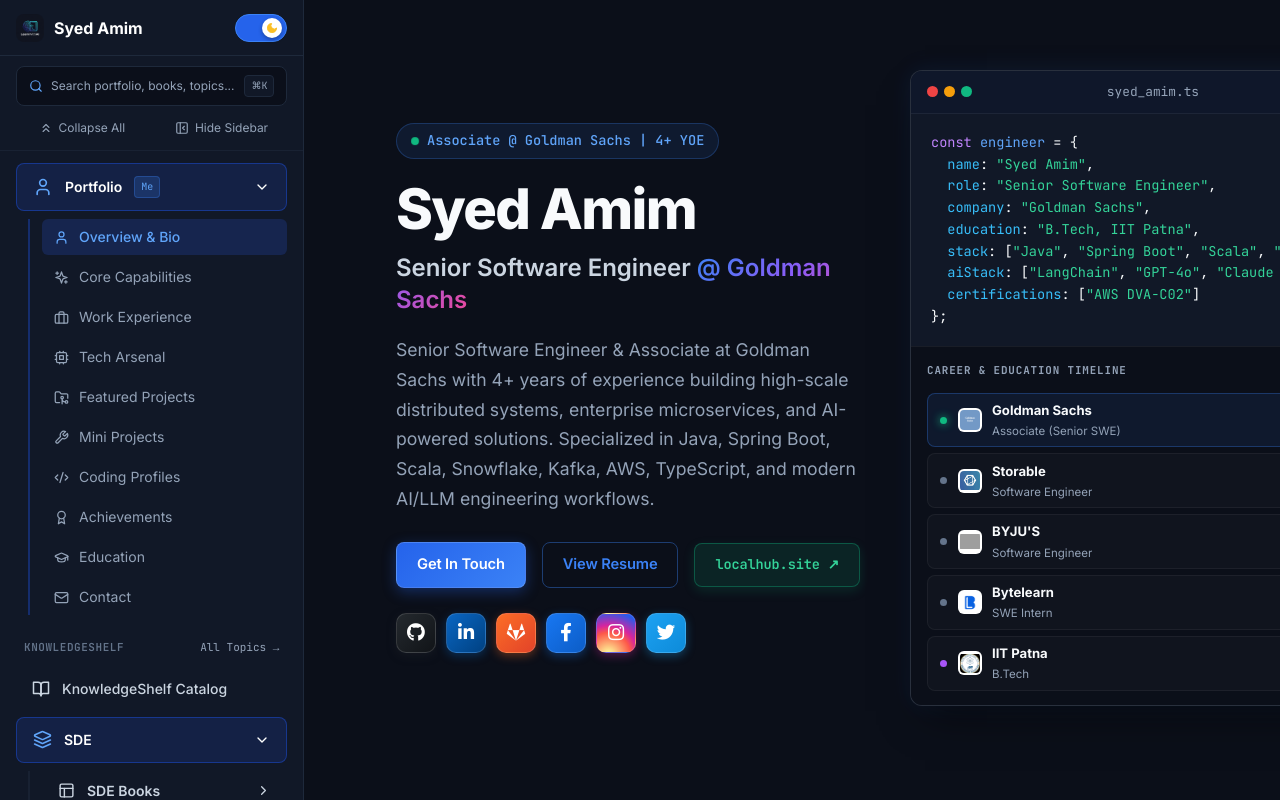
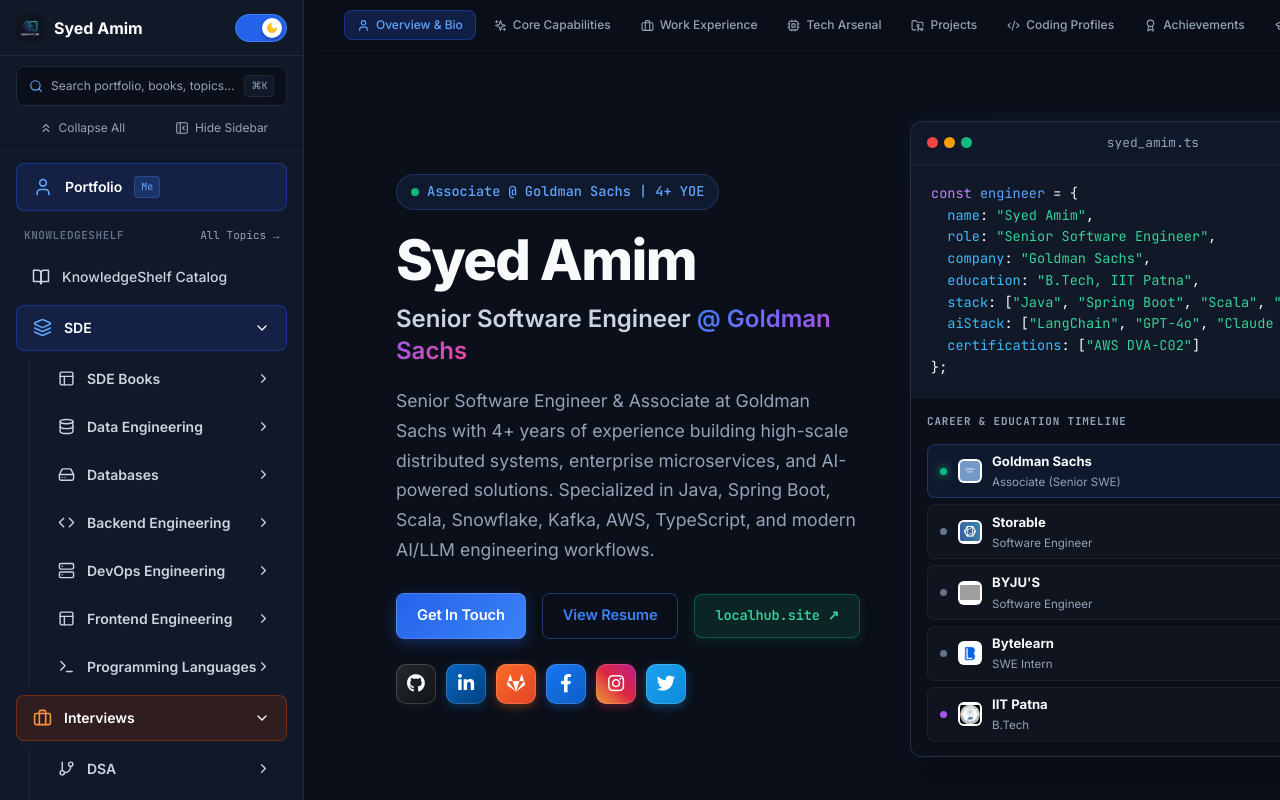
Before and after one commit to Insh72amim/syedamim, a React (Vite) app: page / in a window 1280 px wide. Built offline with nearby package versions, Linux system fonts and the light colour scheme; grey boxes are pictures that could not be loaded.

Commit message:
chore: fixes here n there

```diff
--- a/src/components/Layout.jsx
+++ b/src/components/Layout.jsx
@@ -28,8 +28,7 @@ const PORTFOLIO_SECTIONS = [
   { id: "skills", name: "Core Capabilities", icon: Sparkles },
   { id: "experience", name: "Work Experience", icon: Briefcase },
   { id: "techstack", name: "Tech Arsenal", icon: Cpu },
-  { id: "projects", name: "Featured Projects", icon: FolderGit2 },
-  { id: "miniprojects", name: "Mini Projects", icon: Wrench },
+  { id: "projects", name: "Projects", icon: FolderGit2 },
   { id: "codingprofile", name: "Coding Profiles", icon: Code2 },
   { id: "achievements", name: "Achievements", icon: Award },
   { id: "education", name: "Education", icon: GraduationCap },
@@ -430,71 +429,31 @@ const Layout = () => {
 
       {/* Scrollable Unified Navigation */}
       <nav className="flex-1 px-4 py-3 space-y-2 overflow-y-auto custom-scrollbar">
-        {/* 1. TOP ITEM: PORTFOLIO (Opened by default) */}
-        <div className="mb-4">
-          <button
+        {/* 1. TOP ITEM: PORTFOLIO (Direct link, non-expandable) */}
+        <Link
+          to="/"
           onClick={() => {
-              if (!isPortfolioRoute) {
-                navigate("/");
-                setIsPortfolioExpanded(true);
-              } else {
-                setIsPortfolioExpanded((prev) => !prev);
+            if (isMobile) setMobileSidebarOpen(false);
+            const scrollEl = document.getElementById("main-scroll-container");
+            if (scrollEl) {
+              scrollEl.scrollTo({ top: 0, behavior: "smooth" });
             }
           }}
-            className={`w-full flex items-center justify-between px-4 py-3 rounded-lg transition-all hover:bg-blue-900/50 ${
-              isPortfolioRoute || isPortfolioExpanded
-                ? "bg-blue-900/30 border border-blue-700/50"
+          className={`flex items-center gap-3 px-4 py-3 mb-2 rounded-lg transition-all hover:bg-blue-900/50 ${
+            isPortfolioRoute
+              ? "bg-blue-900/30 border border-blue-700/50 text-blue-400"
               : "text-gray-300"
           }`}
         >
-            <div className="flex items-center gap-3">
           <User
             size={20}
-                className={
-                  isPortfolioRoute || isPortfolioExpanded
-                    ? "text-blue-400"
-                    : ""
-                }
+            className={isPortfolioRoute ? "text-blue-400" : ""}
           />
-              <span className="font-semibold text-sm text-white">
-                Portfolio
-              </span>
+          <span className="font-semibold text-sm text-white">Portfolio</span>
           <span className="text-[10px] font-mono px-1.5 py-0.5 rounded bg-blue-500/20 text-blue-400 border border-blue-500/30">
             Me
           </span>
-            </div>
-            {isPortfolioExpanded ? (
-              <ChevronDown size={16} />
-            ) : (
-              <ChevronRight size={16} />
-            )}
-          </button>
-
-          {isPortfolioExpanded && (
-            <div className="ml-3 mt-2 space-y-1 border-l-2 border-blue-700/40 pl-3">
-              {PORTFOLIO_SECTIONS.map((sec) => {
-                const SecIcon = sec.icon;
-                const isSecActive =
-                  isPortfolioRoute && activePortfolioSection === sec.id;
-                return (
-                  <button
-                    key={sec.id}
-                    type="button"
-                    onClick={() => handlePortfolioSectionClick(sec.id)}
-                    className={`w-full flex items-center gap-2.5 px-3 py-2 rounded-md text-sm text-left transition-colors ${
-                      isSecActive
-                        ? "bg-blue-900/40 text-blue-400 font-medium"
-                        : "text-gray-400 hover:text-white hover:bg-gray-700/70"
-                    }`}
-                  >
-                    <SecIcon size={15} className="flex-shrink-0" />
-                    <span className="truncate">{sec.name}</span>
-                  </button>
-                );
-              })}
-            </div>
-          )}
-        </div>
+        </Link>
 
         {/* Divider for KnowledgeShelf */}
         <div className="pt-2 pb-1 px-2 flex items-center justify-between">
@@ -666,6 +625,34 @@ const Layout = () => {
             </button>
           </div>
         )}
+
+        {/* Top Section Navigation Bar on Portfolio Page */}
+        {isPortfolioRoute && (
+          <div className="sticky top-0 lg:top-0 z-20 border-b border-gray-800/80 bg-gray-900/90 backdrop-blur-md">
+            <div className="max-w-7xl mx-auto px-4 sm:px-6 py-2.5 flex items-center gap-1.5 overflow-x-auto no-scrollbar">
+              {PORTFOLIO_SECTIONS.map((sec) => {
+                const SecIcon = sec.icon;
+                const isSecActive = activePortfolioSection === sec.id;
+                return (
+                  <button
+                    key={sec.id}
+                    type="button"
+                    onClick={() => handlePortfolioSectionClick(sec.id)}
+                    className={`inline-flex items-center gap-1.5 px-3 py-1.5 rounded-lg text-xs font-medium whitespace-nowrap transition-all ${
+                      isSecActive
+                        ? "bg-blue-900/40 text-blue-400 border border-blue-700/50"
+                        : "text-gray-400 hover:text-white hover:bg-gray-800"
+                    }`}
+                  >
+                    <SecIcon size={13} className="flex-shrink-0" />
+                    <span>{sec.name}</span>
+                  </button>
+                );
+              })}
+            </div>
+          </div>
+        )}
+
         <Outlet />
       </div>
       <SearchModal
--- a/src/components/socialMedia/SocialMedia.scss
+++ b/src/components/socialMedia/SocialMedia.scss
@@ -9,6 +9,8 @@
 
 .icon-button {
   text-decoration: none;
+  display: inline-flex;
+  border-radius: 10px;
 }
 
 .icon-button i {
@@ -22,67 +24,76 @@
   width: 40px;
   height: 40px;
   transition: all 0.22s cubic-bezier(0.4, 0, 0.2, 1);
-  border: 1px solid rgba(255, 255, 255, 0.14);
-  background-clip: padding-box;
-  overflow: hidden;
+  border: none;
+  box-shadow: inset 0 0 0 1px rgba(255, 255, 255, 0.16);
 }
 
 /* Official Brand Colors Always On */
 .github i {
   background: linear-gradient(135deg, #24292e 0%, #111418 100%);
-  box-shadow: 0 3px 10px rgba(36, 41, 46, 0.35);
+  box-shadow: inset 0 0 0 1px rgba(255, 255, 255, 0.16),
+    0 3px 10px rgba(36, 41, 46, 0.35);
 }
 
 .linkedin i {
   background: linear-gradient(135deg, #0a66c2 0%, #004182 100%);
-  box-shadow: 0 3px 10px rgba(10, 102, 194, 0.35);
+  box-shadow: inset 0 0 0 1px rgba(255, 255, 255, 0.16),
+    0 3px 10px rgba(10, 102, 194, 0.35);
 }
 
 .google i {
   background: linear-gradient(135deg, #ea4335 0%, #c5221f 100%);
-  box-shadow: 0 3px 10px rgba(234, 67, 53, 0.35);
+  box-shadow: inset 0 0 0 1px rgba(255, 255, 255, 0.16),
+    0 3px 10px rgba(234, 67, 53, 0.35);
 }
 
 .gitlab i {
   background: linear-gradient(135deg, #fc6d26 0%, #e24329 100%);
-  box-shadow: 0 3px 10px rgba(252, 109, 38, 0.35);
+  box-shadow: inset 0 0 0 1px rgba(255, 255, 255, 0.16),
+    0 3px 10px rgba(252, 109, 38, 0.35);
 }
 
 .facebook i {
   background: linear-gradient(135deg, #1877f2 0%, #0c5dc7 100%);
-  box-shadow: 0 3px 10px rgba(24, 119, 242, 0.35);
+  box-shadow: inset 0 0 0 1px rgba(255, 255, 255, 0.16),
+    0 3px 10px rgba(24, 119, 242, 0.35);
 }
 
 .instagram i {
-  background: radial-gradient(
-    circle at 30% 107%,
-    #fdf497 0%,
-    #fdf497 5%,
-    #fd5949 45%,
-    #d6249f 60%,
-    #285aeb 90%
+  background: linear-gradient(
+    45deg,
+    #f09433 0%,
+    #e6683c 25%,
+    #dc2743 50%,
+    #cc2366 75%,
+    #bc1888 100%
   );
-  box-shadow: 0 3px 10px rgba(214, 36, 159, 0.35);
+  box-shadow: inset 0 0 0 1px rgba(255, 255, 255, 0.16),
+    0 3px 10px rgba(220, 39, 67, 0.35);
 }
 
 .twitter i {
   background: linear-gradient(135deg, #1da1f2 0%, #0d8bd9 100%);
-  box-shadow: 0 3px 10px rgba(29, 161, 242, 0.35);
+  box-shadow: inset 0 0 0 1px rgba(255, 255, 255, 0.16),
+    0 3px 10px rgba(29, 161, 242, 0.35);
 }
 
 .medium i {
   background: linear-gradient(135deg, #12100e 0%, #292524 100%);
-  box-shadow: 0 3px 10px rgba(0, 0, 0, 0.35);
+  box-shadow: inset 0 0 0 1px rgba(255, 255, 255, 0.16),
+    0 3px 10px rgba(0, 0, 0, 0.35);
 }
 
 .stack-overflow i {
   background: linear-gradient(135deg, #f48024 0%, #d66811 100%);
-  box-shadow: 0 3px 10px rgba(244, 128, 36, 0.35);
+  box-shadow: inset 0 0 0 1px rgba(255, 255, 255, 0.16),
+    0 3px 10px rgba(244, 128, 36, 0.35);
 }
 
 .kaggle i {
   background: linear-gradient(135deg, #20beff 0%, #0ea5e9 100%);
-  box-shadow: 0 3px 10px rgba(32, 190, 255, 0.35);
+  box-shadow: inset 0 0 0 1px rgba(255, 255, 255, 0.16),
+    0 3px 10px rgba(32, 190, 255, 0.35);
 }
 
 .icon-button i:hover {
@@ -93,6 +104,6 @@
 /* Light Mode Refinements */
 body.light-mode {
   .icon-button i {
-    border-color: rgba(15, 23, 42, 0.08);
+    border: none;
   }
 }
--- a/src/portfolio.js
+++ b/src/portfolio.js
@@ -201,8 +201,7 @@ const workExperiences = {
         "Standardized heterogeneous multi-asset trade data (**futures, equities, FICC cuts**) into structured **Parquet** and **Protocol Buffers (Protobuf)** formats for unified compliance surveillance.",
         "Engineered transformation and data enrichment workflows utilizing **Scala**, **Java**, **Snowflake**, and **Presto**, ensuring high-integrity auditability across trade lifecycles.",
         "Migrated equities ingestion from fragmented source feeds to a centralized **EDM Web API pull** backed by **GBM Snowflake APIs**, improving pipeline reliability and data freshness.",
-        "Partnered with **AWM**, **GBM**, and **Compliance stakeholders** to onboard schema updates, resolve ingestion bottlenecks, and harden surveillance datasets.",
-        "Tech Stack: **Scala**, **Java**, **Snowflake**, **Presto**, **Data Lake**, **Parquet**, **Protocol Buffers**, **REST APIs**, **Python**, **AWS**"
+        "Partnered with **AWM**, **GBM**, and **Compliance stakeholders** to onboard schema updates, resolve ingestion bottlenecks, and harden surveillance datasets."
       ],
       techStack: [
         TECH.PROGRAMMINGLANG.JAVA,
@@ -226,8 +225,7 @@ const workExperiences = {
         "Spearheaded development of a high-throughput insurance platform for **20 million tenants**, enabling real-time policy search, enrollment, and automated certificate generation using **Spring Boot**, **Hibernate**, **PostgreSQL**, **Redis**, and **AWS**, doubling operational efficiency.",
         "Architected a scheduler-driven synchronization engine executing **30+ background cron tasks** across **Zoho**, facility management systems, and third-party insurance carriers with idempotent audit trails.",
         "Built event-driven **Apache Kafka** messaging workflows and self-service enrollment portals, eliminating data drift and driving a **20% revenue boost**.",
-        "Migrated enterprise telemetry from Datadog to **Bugsnag** and **Grafana**, while managing containerized deployments on **AWS EKS**, **Kubernetes**, and **Elastic Beanstalk** across **10+ microservices**.",
-        "Tech Stack: **Spring Boot**, **Hibernate**, **Java**, **TypeScript**, **NestJS**, **PostgreSQL**, **Redis**, **Kafka**, **AWS EKS**, **Kubernetes**, **Bugsnag**, **Grafana**"
+        "Migrated enterprise telemetry from Datadog to **Bugsnag** and **Grafana**, while managing containerized deployments on **AWS EKS**, **Kubernetes**, and **Elastic Beanstalk** across **10+ microservices**."
       ],
       techStack: [
         TECH.BACKEND.SpringBoot,
@@ -251,8 +249,7 @@ const workExperiences = {
       descBullets: [
         "Designed and launched an interactive student onboarding module using **Spring Boot**, **Spring Data MongoDB**, **React**, and **Redux**, increasing feature adoption by **60%** and reducing support tickets by **40%**.",
         "Architected **25+ production REST APIs** handling over **50,000 RPM**, optimized with **MongoDB composite indexing**, **Redis caching layers**, and **Spring AOP logging**.",
-        "Configured automated **CI/CD pipelines** using **Argo CD** and **Argo Workflows**, migrating containerized services from **AWS ECS** to **AWS EKS** with robust **JWT Spring Security**.",
-        "Tech Stack: **Java**, **Spring Boot**, **Spring Security**, **MongoDB**, **Redis**, **React**, **Redux**, **AWS EKS**, **Argo CD**, **Docker**"
+        "Configured automated **CI/CD pipelines** using **Argo CD** and **Argo Workflows**, migrating containerized services from **AWS ECS** to **AWS EKS** with robust **JWT Spring Security**."
       ],
       techStack: [
         TECH.PROGRAMMINGLANG.JAVA,
@@ -274,8 +271,7 @@ const workExperiences = {
       desc: "Engineered dynamic question management services and test suites for adaptive learning platforms.",
       descBullets: [
         "Developed high-performance **REST APIs** using **Python** and **Flask** to dynamically query and serve structured learning datasets.",
-        "Implemented comprehensive automated test suites with **Pytest**, achieving **>90% code coverage** and improving CI reliability.",
-        "Tech Stack: **Python**, **Flask**, **Pytest**, **REST APIs**"
+        "Implemented comprehensive automated test suites with **Pytest**, achieving **>90% code coverage** and improving CI reliability."
       ],
       techStack: [
         TECH.PROGRAMMINGLANG.PYTHON,
@@ -294,9 +290,9 @@ const openSource = {
 
 // Major Projects
 const bigProjects = {
-  title: "Featured Projects",
+  title: "Projects",
   subtitle:
-    "Full-Stack SaaS platforms, high-throughput microservices, and live production ecosystems",
+    "Full-Stack SaaS platforms, high-throughput microservices, developer ecosystems, and automation tools",
   projects: [
     {
       image: pghImg,
@@ -394,15 +390,7 @@ const bigProjects = {
           url: "https://github.com/Insh72amim/moviemaniaFE"
         }
       ]
-    }
-  ],
-  display: true
-};
-
-const miniProjects = {
-  title: "Mini Projects & Automation",
-  subtitle: "Productivity automations, intelligent scrapers, and micro-tools",
-  projects: [
+    },
     {
       image: mpJaImg,
       projectName: "Job AutoFiller",
@@ -453,6 +441,13 @@ const miniProjects = {
     }
   ],
   display: true
+};
+
+const miniProjects = {
+  title: "Mini Projects & Automation",
+  subtitle: "Productivity automations, intelligent scrapers, and micro-tools",
+  projects: [],
+  display: false
 };
 
 // Achievement Section
```
Lines whose indentation alone changed are shown as unchanged.
